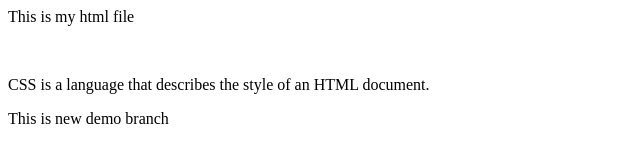
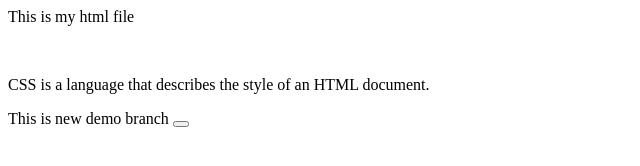
Before and after one commit to chetan080808/CSS-File, a plain HTML site: page CSS/index.html in a window 1280 px wide. Shown: the full height of the page, 0-640 px from the left. Drawn offline with Linux system fonts and the light colour scheme.

Commit message:
Add button

```diff
--- a/CSS/index.html
+++ b/CSS/index.html
@@ -1,4 +1,4 @@
 <p>This is my html file </p>
 <br>
 <p>CSS is a language that describes the style of an HTML document.</p>
-<p> This is new demo branch</p>
+<p> This is new demo branch <Button></Button></p>
```
